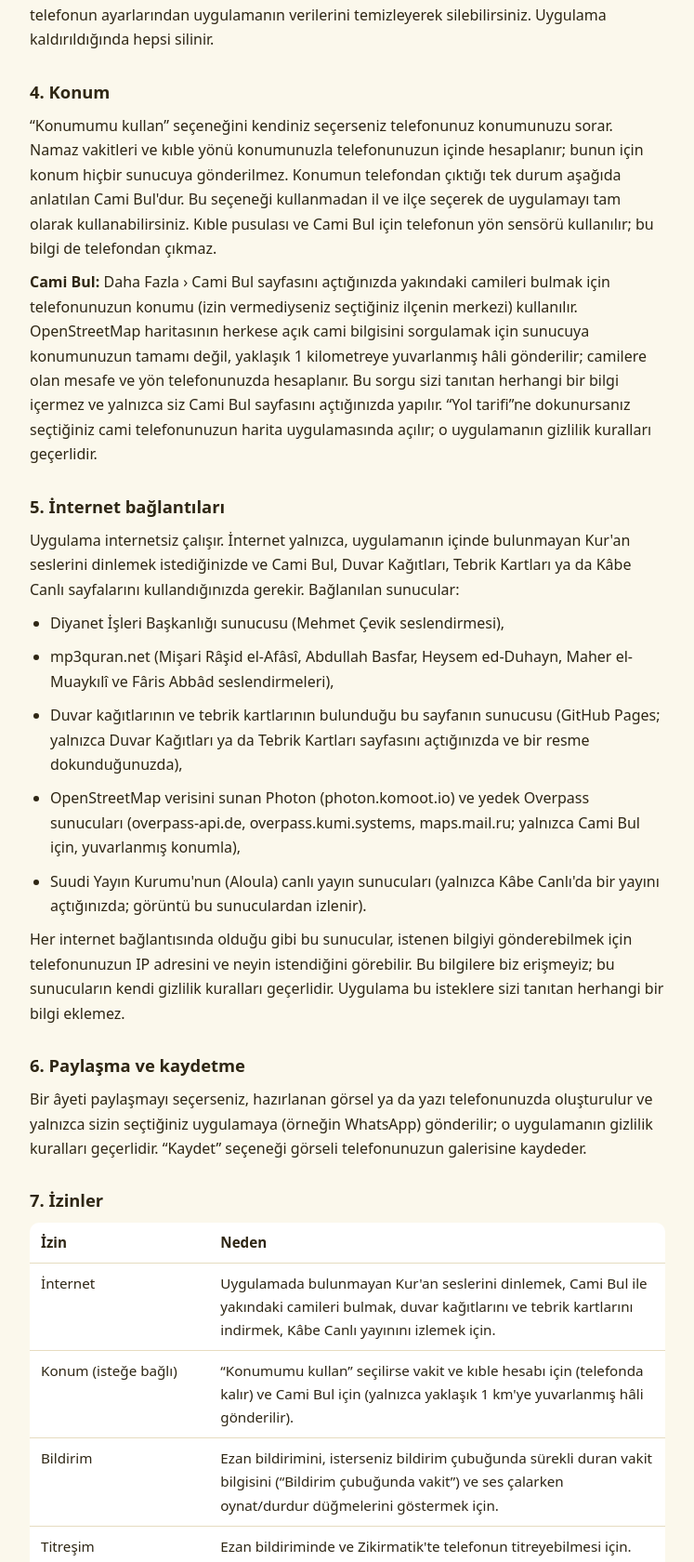
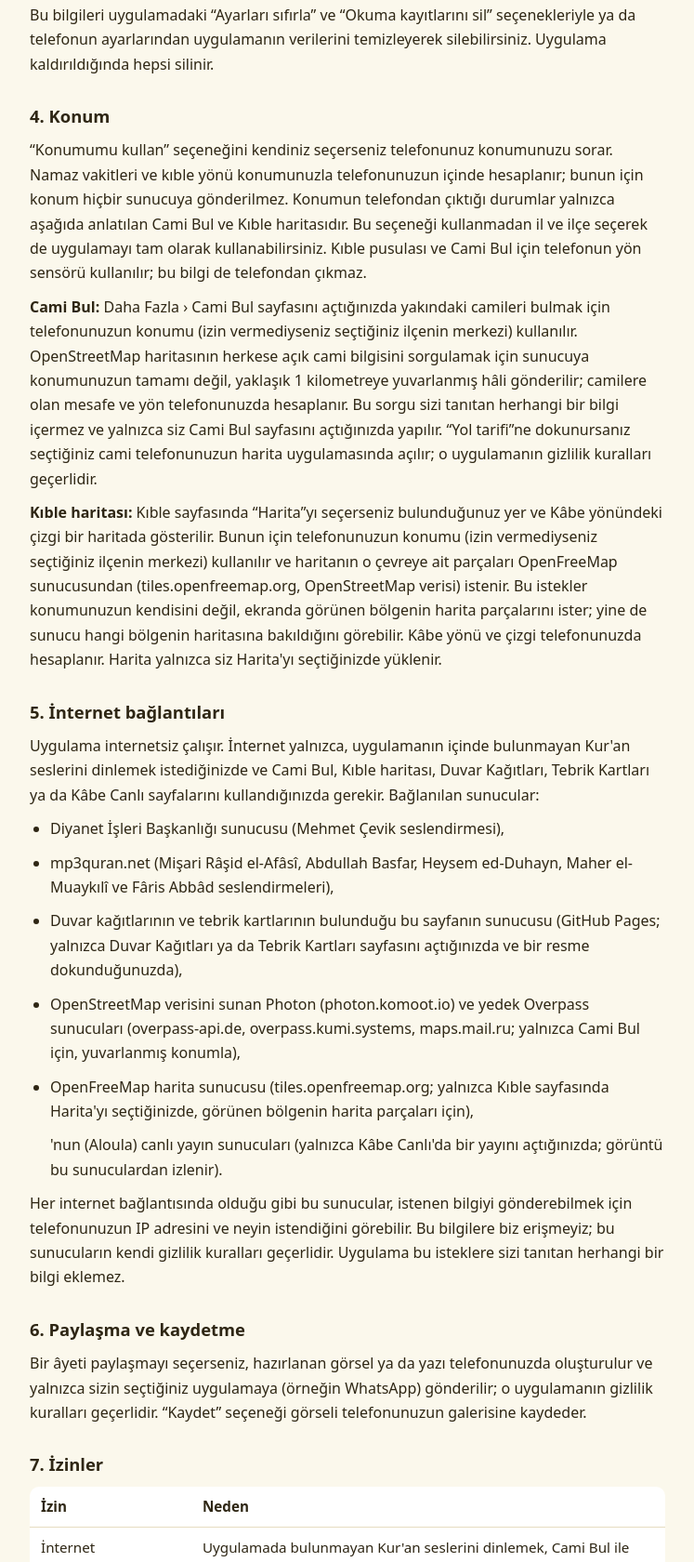
Before and after one commit to Torunoglu/assalahpro, a plain HTML site: page index.html in a window 1280 px wide. Shown: the part 1120-2800 px from the top of the page at 93% size, without its empty margins (266-1013 px from the left). Drawn offline with Linux system fonts and the light colour scheme.

Commit message:
Add files via upload

```diff
--- a/index.html
+++ b/index.html
@@ -29,10 +29,10 @@ footer{margin-top:36px;padding-top:14px;border-top:1px solid var(--cizgi);color:
 <main>
 <header>
   <h1>Gizlilik Politikası</h1>
-  <p class="alt">As Salah Pro (Android) · Yürürlük tarihi: 20 Ekim 2026</p>
+  <p class="alt">As Salah Pro (Android) · Yürürlük tarihi: 27 Ekim 2026</p>
 </header>
 
-<div class="ozet"><p><strong>Kısaca:</strong> Biz sizinle ilgili hiçbir kişisel veriyi toplamayız, saklamayız ya da kimseyle paylaşmayız. Hesap açmanız gerekmez; reklam, analiz ya da izleme aracı yoktur. Ayarlarınız ve okuma bilgileriniz yalnızca kendi telefonunuzda durur. Tek istisna Cami Bul'dur: bu sayfayı açtığınızda yakındaki camileri bulmak için yaklaşık 1 kilometreye yuvarlanmış konumunuz herkese açık bir harita sunucusuna gönderilir; bize ulaşmaz ve sizi tanıtan bir bilgiyle birlikte gönderilmez (bölüm 4).</p></div>
+<div class="ozet"><p><strong>Kısaca:</strong> Biz sizinle ilgili hiçbir kişisel veriyi toplamayız, saklamayız ya da kimseyle paylaşmayız. Hesap açmanız gerekmez; reklam, analiz ya da izleme aracı yoktur. Ayarlarınız ve okuma bilgileriniz yalnızca kendi telefonunuzda durur. İki istisna vardır: Cami Bul'u açtığınızda yakındaki camileri bulmak için yaklaşık 1 kilometreye yuvarlanmış konumunuz, Kıble sayfasında Harita'yı seçtiğinizde de bulunduğunuz çevrenin harita parçaları herkese açık harita sunucularından istenir. Bu bilgiler bize ulaşmaz ve sizi tanıtan bir bilgiyle birlikte gönderilmez (bölüm 4).</p></div>
 
 <h2>1. Kimiz</h2>
 <p>As Salah Pro, reklamsız bir namaz, dua ve Kur'an uygulamasıdır. Uygulamayı tek bir geliştirici yayımlamaktadır. Bu politikayla ilgili her soru için aşağıdaki iletişim adresine yazabilirsiniz.</p>
@@ -56,17 +56,18 @@ footer{margin-top:36px;padding-top:14px;border-top:1px solid var(--cizgi);color:
 <p>Bu bilgileri uygulamadaki “Ayarları sıfırla” ve “Okuma kayıtlarını sil” seçenekleriyle ya da telefonun ayarlarından uygulamanın verilerini temizleyerek silebilirsiniz. Uygulama kaldırıldığında hepsi silinir.</p>
 
 <h2>4. Konum</h2>
-<p>“Konumumu kullan” seçeneğini kendiniz seçerseniz telefonunuz konumunuzu sorar. Namaz vakitleri ve kıble yönü konumunuzla telefonunuzun içinde hesaplanır; bunun için konum hiçbir sunucuya gönderilmez. Konumun telefondan çıktığı tek durum aşağıda anlatılan Cami Bul'dur. Bu seçeneği kullanmadan il ve ilçe seçerek de uygulamayı tam olarak kullanabilirsiniz. Kıble pusulası ve Cami Bul için telefonun yön sensörü kullanılır; bu bilgi de telefondan çıkmaz.</p>
+<p>“Konumumu kullan” seçeneğini kendiniz seçerseniz telefonunuz konumunuzu sorar. Namaz vakitleri ve kıble yönü konumunuzla telefonunuzun içinde hesaplanır; bunun için konum hiçbir sunucuya gönderilmez. Konumun telefondan çıktığı durumlar yalnızca aşağıda anlatılan Cami Bul ve Kıble haritasıdır. Bu seçeneği kullanmadan il ve ilçe seçerek de uygulamayı tam olarak kullanabilirsiniz. Kıble pusulası ve Cami Bul için telefonun yön sensörü kullanılır; bu bilgi de telefondan çıkmaz.</p>
 <p><b>Cami Bul:</b> Daha Fazla › Cami Bul sayfasını açtığınızda yakındaki camileri bulmak için telefonunuzun konumu (izin vermediyseniz seçtiğiniz ilçenin merkezi) kullanılır. OpenStreetMap haritasının herkese açık cami bilgisini sorgulamak için sunucuya konumunuzun tamamı değil, yaklaşık 1 kilometreye yuvarlanmış hâli gönderilir; camilere olan mesafe ve yön telefonunuzda hesaplanır. Bu sorgu sizi tanıtan herhangi bir bilgi içermez ve yalnızca siz Cami Bul sayfasını açtığınızda yapılır. “Yol tarifi”ne dokunursanız seçtiğiniz cami telefonunuzun harita uygulamasında açılır; o uygulamanın gizlilik kuralları geçerlidir.</p>
+<p><b>Kıble haritası:</b> Kıble sayfasında “Harita”yı seçerseniz bulunduğunuz yer ve Kâbe yönündeki çizgi bir haritada gösterilir. Bunun için telefonunuzun konumu (izin vermediyseniz seçtiğiniz ilçenin merkezi) kullanılır ve haritanın o çevreye ait parçaları OpenFreeMap sunucusundan (tiles.openfreemap.org, OpenStreetMap verisi) istenir. Bu istekler konumunuzun kendisini değil, ekranda görünen bölgenin harita parçalarını ister; yine de sunucu hangi bölgenin haritasına bakıldığını görebilir. Kâbe yönü ve çizgi telefonunuzda hesaplanır. Harita yalnızca siz Harita'yı seçtiğinizde yüklenir.</p>
 
 <h2>5. İnternet bağlantıları</h2>
-<p>Uygulama internetsiz çalışır. İnternet yalnızca, uygulamanın içinde bulunmayan Kur'an seslerini dinlemek istediğinizde ve Cami Bul, Duvar Kağıtları, Tebrik Kartları ya da Kâbe Canlı sayfalarını kullandığınızda gerekir. Bağlanılan sunucular:</p>
+<p>Uygulama internetsiz çalışır. İnternet yalnızca, uygulamanın içinde bulunmayan Kur'an seslerini dinlemek istediğinizde ve Cami Bul, Kıble haritası, Duvar Kağıtları, Tebrik Kartları ya da Kâbe Canlı sayfalarını kullandığınızda gerekir. Bağlanılan sunucular:</p>
 <ul>
   <li>Diyanet İşleri Başkanlığı sunucusu (Mehmet Çevik seslendirmesi),</li>
   <li>mp3quran.net (Mişari Râşid el-Afâsî, Abdullah Basfar, Heysem ed-Duhayn, Maher el-Muaykılî ve Fâris Abbâd seslendirmeleri),</li>
   <li>Duvar kağıtlarının ve tebrik kartlarının bulunduğu bu sayfanın sunucusu (GitHub Pages; yalnızca Duvar Kağıtları ya da Tebrik Kartları sayfasını açtığınızda ve bir resme dokunduğunuzda),</li>
   <li>OpenStreetMap verisini sunan Photon (photon.komoot.io) ve yedek Overpass sunucuları (overpass-api.de, overpass.kumi.systems, maps.mail.ru; yalnızca Cami Bul için, yuvarlanmış konumla),</li>
-  <li>Suudi Yayın Kurumu'nun (Aloula) canlı yayın sunucuları (yalnızca Kâbe Canlı'da bir yayını açtığınızda; görüntü bu sunuculardan izlenir).</li>
+  <li>OpenFreeMap harita sunucusu (tiles.openfreemap.org; yalnızca Kıble sayfasında Harita'yı seçtiğinizde, görünen bölgenin harita parçaları için),</li>'nun (Aloula) canlı yayın sunucuları (yalnızca Kâbe Canlı'da bir yayını açtığınızda; görüntü bu sunuculardan izlenir).</li>
 </ul>
 <p>Her internet bağlantısında olduğu gibi bu sunucular, istenen bilgiyi gönderebilmek için telefonunuzun IP adresini ve neyin istendiğini görebilir. Bu bilgilere biz erişmeyiz; bu sunucuların kendi gizlilik kuralları geçerlidir. Uygulama bu isteklere sizi tanıtan herhangi bir bilgi eklemez.</p>
 
@@ -76,8 +77,8 @@ footer{margin-top:36px;padding-top:14px;border-top:1px solid var(--cizgi);color:
 <h2>7. İzinler</h2>
 <table>
   <tr><th>İzin</th><th>Neden</th></tr>
-  <tr><td>İnternet</td><td>Uygulamada bulunmayan Kur'an seslerini dinlemek, Cami Bul ile yakındaki camileri bulmak, duvar kağıtlarını ve tebrik kartlarını indirmek, Kâbe Canlı yayınını izlemek için.</td></tr>
-  <tr><td>Konum (isteğe bağlı)</td><td>“Konumumu kullan” seçilirse vakit ve kıble hesabı için (telefonda kalır) ve Cami Bul için (yalnızca yaklaşık 1 km'ye yuvarlanmış hâli gönderilir).</td></tr>
+  <tr><td>İnternet</td><td>Uygulamada bulunmayan Kur'an seslerini dinlemek, Cami Bul ile yakındaki camileri bulmak, Kıble haritasını göstermek, duvar kağıtlarını ve tebrik kartlarını indirmek, Kâbe Canlı yayınını izlemek için.</td></tr>
+  <tr><td>Konum (isteğe bağlı)</td><td>“Konumumu kullan” seçilirse vakit ve kıble hesabı için (telefonda kalır) ve Cami Bul için (yalnızca yaklaşık 1 km'ye yuvarlanmış hâli gönderilir); Kıble haritasında bulunduğunuz yeri göstermek için (telefonda kalır, yalnızca görünen bölgenin harita parçaları istenir).</td></tr>
   <tr><td>Bildirim</td><td>Ezan bildirimini, isterseniz bildirim çubuğunda sürekli duran vakit bilgisini (“Bildirim çubuğunda vakit”) ve ses çalarken oynat/durdur düğmelerini göstermek için.</td></tr>
   <tr><td>Titreşim</td><td>Ezan bildiriminde ve Zikirmatik'te telefonun titreyebilmesi için.</td></tr>
   <tr><td>Duvar kağıdı ayarlama</td><td>Yalnızca “Duvar kağıdı yap”a dokunduğunuzda seçtiğiniz resmi ana ekrana ve/veya kilit ekranına koymak için.</td></tr>
```
